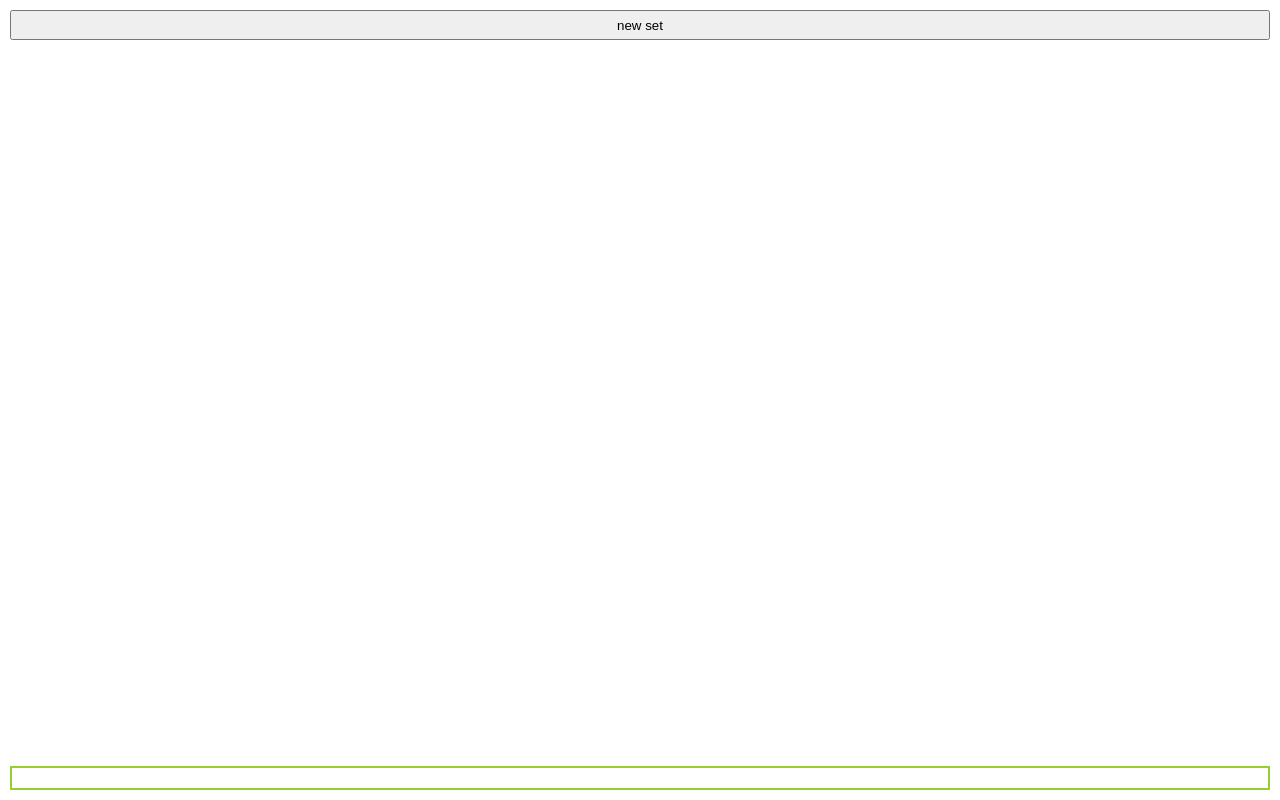
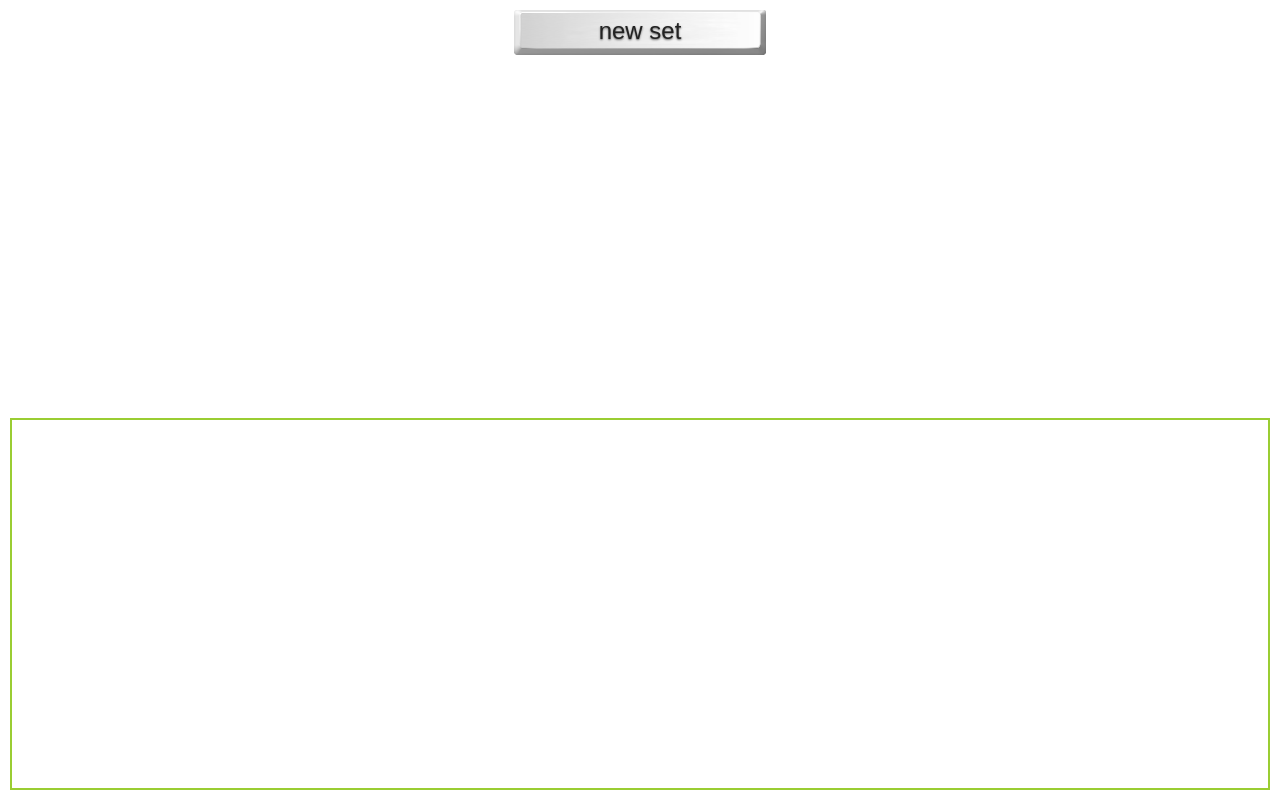
Before and after one commit to BasketSon/fromCodePoint, a website: page app/index.html in a window 1280 px wide. Drawn offline with Linux system fonts and the light colour scheme.

Commit message:
стили

```diff
--- a/app/css/styles.css
+++ b/app/css/styles.css
@@ -6,15 +6,27 @@ html {
 }
 body {
   display: grid;
-  grid-template-rows: 5vh auto auto;
+  grid-template-rows: 50px auto auto;
   height: 100vh;
   margin: 0;
   padding: 10px;
   box-sizing: border-box;
 }
 .new-set {
-  width: 100%;
-  height: 30px;
+  margin: 0 auto;
+  width: 20%;
+  min-width: 120px;
+  height: 45px;
+
+  font-size: 24px;
+  padding-bottom: 5px;
+  color: #222;
+  text-shadow: 0px 1px 2px #666;
+
+  border-radius: 3px;
+  border-image-source: url("../img/button.png");
+  border-image-width : 8px;
+  border-image-slice: 30 30 30 30 fill;
 
 }
 
@@ -38,11 +50,15 @@ body {
   border-image-slice: 30 30 30 30 fill;
   box-shadow:
   0 0 5px rgba(0,0,0,0.4);
+  color: #222;
+  text-shadow: 0px 1px 2px #666;
 }
+.new-set:focus,
 .char:active,
 .char:focus {
   outline: none;
 }
+.new-set:active,
 .char:active {
   transform: translateY(1.5px);
   box-shadow:
@@ -51,7 +67,7 @@ body {
 
 .log {
   word-wrap: break-word;
-  margin-top: auto;
+  /* margin-top: auto; */
   font-size: 3em;
   width: 100%;
   box-sizing: border-box;
```
